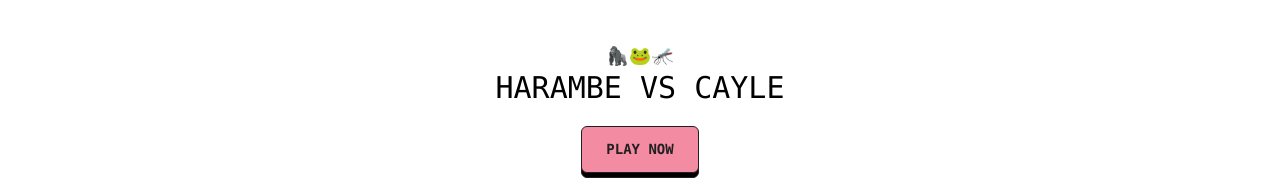
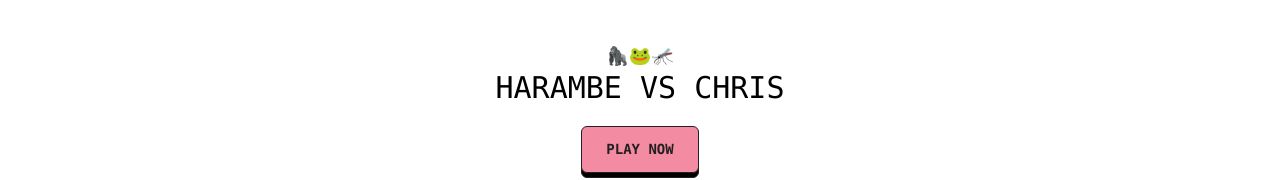
Before and after one commit to JacobDiazCruz/harambe-game-fe, a Next.js app: page / in a window 1280 px wide. Shown: the part 149-329 px from the top of the page. Built offline with nearby package versions, Linux system fonts and the light colour scheme.

Commit message:
updated title to chris

```diff
--- a/src/app/page.tsx
+++ b/src/app/page.tsx
@@ -15,7 +15,7 @@ export default function Home() {
       <div className="dark:bg-[#0f1214] bg-white flex min-h-screen flex-col items-center p-24">
         <div className="text-lg">🦍🐸🦟</div>
         <p className="text-3xl font-light mb-5 font-mono dark:text-neutral-200">
-          HARAMBE VS CAYLE
+          HARAMBE VS CHRIS
         </p>
         <div className="flex gap-2">
           <PlayfulButton onClick={() => router.push("/play")}>
```
